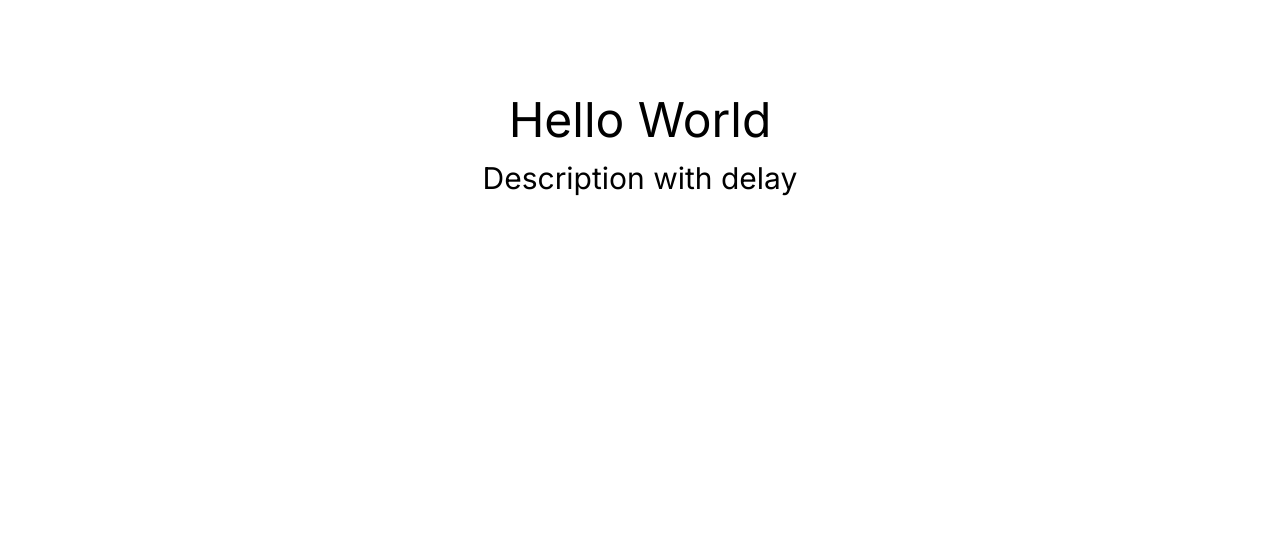
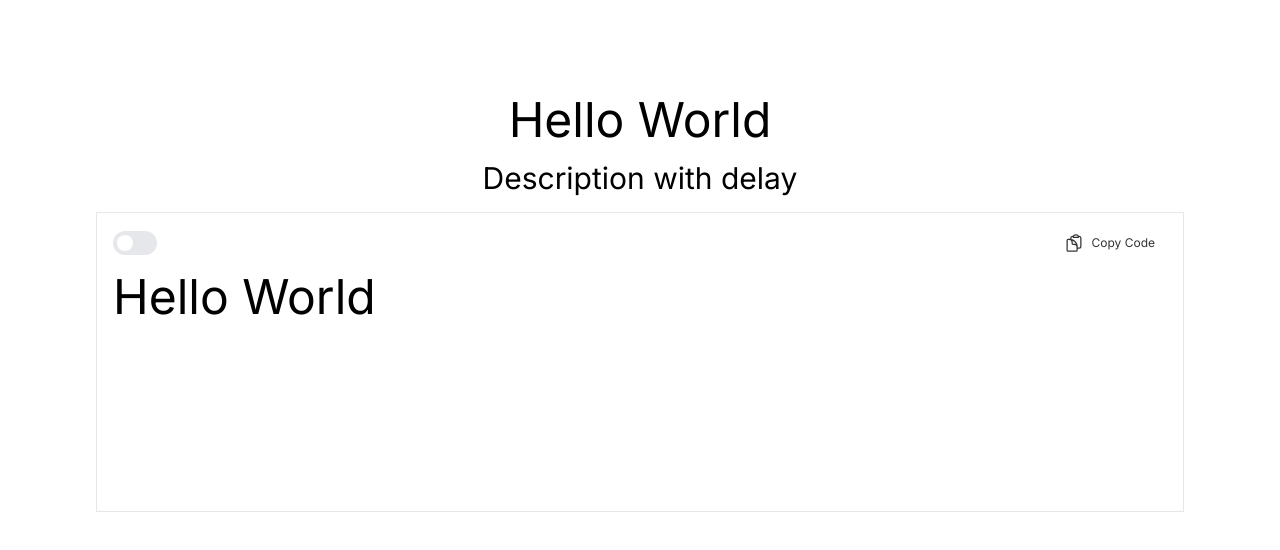
Before and after one commit to EMurrell/Motion-Repo, a Next.js app: page / in a window 1280 px wide. Shown: the top 550 px of the page. Built offline with nearby package versions, Linux system fonts and the light colour scheme.

Commit message:
add toggle component

```diff
--- /dev/null
+++ b/app/code-strings/fadeIn.ts
@@ -0,0 +1,44 @@
+export const fadeInCode = `
+"use client";
+import { motion, useReducedMotion } from "framer-motion";
+import { ReactNode } from "react";
+
+interface FadeInProps {
+  children: ReactNode;
+  duration?: number;
+  delay?: number;
+  className?: string;
+  up?: boolean;
+  amount?: "all" | "some" | number;
+  once?: boolean;
+}
+
+export default function FadeIn({
+  children,
+  duration = 0.4,
+  delay = 0,
+  className = "",
+  up = false,
+  amount = "all",
+  once = true,
+}: FadeInProps) {
+  const shouldReduceMotion = useReducedMotion();
+  const initial = shouldReduceMotion
+    ? { opacity: 0 }
+    : { y: up ? 30 : 0, opacity: 0 };
+
+  const animate = shouldReduceMotion ? { opacity: 1 } : { y: 0, opacity: 1 };
+
+  return (
+    <motion.div
+      className={className}
+      initial={initial}
+      whileInView={animate}
+      transition={{ duration, delay, type: "tween" }}
+      viewport={{ once, amount }}
+    >
+      {children}
+    </motion.div>
+  );
+}
+`;
--- /dev/null
+++ b/app/components/Toggle.tsx
@@ -0,0 +1,70 @@
+"use client";
+
+import { useState, ComponentType, ReactNode } from "react";
+import { Prism as SyntaxHighlighter } from "react-syntax-highlighter";
+import { coy as style } from "react-syntax-highlighter/dist/esm/styles/prism";
+import { CopyToClipboard } from "react-copy-to-clipboard";
+import { Switch } from "@headlessui/react";
+import {
+  EyeIcon,
+  CodeBracketIcon,
+  ClipboardDocumentIcon,
+  ClipboardDocumentCheckIcon,
+} from "@heroicons/react/24/outline";
+
+interface ToggleProps {
+  animationComponent: ComponentType<{ children: ReactNode }>;
+  code: string;
+}
+
+function classNames(...classes: string[]) {
+  return classes.filter(Boolean).join(" ");
+}
+
+export default function Toggle({
+  animationComponent: AnimationComponent,
+  code,
+}: ToggleProps) {
+  const [showCode, setShowCode] = useState(false);
+  const [copied, setCopied] = useState(false);
+
+  const handleCopy = () => {
+    setCopied(true);
+    setTimeout(() => setCopied(false), 2000); // Reset the icon after 2 seconds
+  };
+
+  return (
+    <div className="border p-4 my-4 w-full min-h-[300px]">
+      <div className="flex justify-between items-center mb-4">
+        <div className="flex items-center">
+          <Switch
+            checked={showCode}
+            onChange={setShowCode}
+            className="group inline-flex h-6 w-11 items-center rounded-full bg-gray-200 data-[checked]:bg-blue-600 data-[disabled]:cursor-not-allowed data-[disabled]:opacity-50">
+            <span className="size-4 translate-x-1 rounded-full bg-white transition group-data-[checked]:translate-x-6" />
+          </Switch>
+        </div>
+        <CopyToClipboard text={code} onCopy={handleCopy}>
+          <button className=" text-black/80 px-3 py-1 rounded flex items-center ml-4 text-xs">
+            {copied ? (
+              <ClipboardDocumentCheckIcon className="h-5 w-5 mr-2" />
+            ) : (
+              <ClipboardDocumentIcon className="h-5 w-5 mr-2" />
+            )}
+            {copied ? "Copied!" : "Copy Code"}
+          </button>
+        </CopyToClipboard>
+      </div>
+      <AnimationComponent>
+        <div className="text-3xl sm:text-4xl lg:text-5xl">Hello World</div>
+      </AnimationComponent>
+      {showCode && (
+        <div className="mt-4">
+          <SyntaxHighlighter language="jsx" style={style} className="rounded">
+            {code}
+          </SyntaxHighlighter>
+        </div>
+      )}
+    </div>
+  );
+}
--- a/app/page.tsx
+++ b/app/page.tsx
@@ -1,6 +1,6 @@
-import Image from "next/image";
-import TextUnderline from "./animations/TextUnderline";
 import FadeIn from "./animations/FadeIn";
+import Toggle from "./components/Toggle";
+import { fadeInCode } from "./code-strings/fadeIn";
 
 export default function Home() {
   return (
@@ -11,10 +11,7 @@ export default function Home() {
       <FadeIn delay={0.4} className="text-xl sm:text-2xl lg:text-3xl mt-4">
         Description with delay
       </FadeIn>
-      {/* <TextUnderline
-        text="Hover me to animate"
-        className="text-4xl sm:text-6xl"
-      /> */}
+      <Toggle animationComponent={FadeIn} code={fadeInCode} />
     </main>
   );
 }
```
Also changed, not shown: package.json (+7 -1 lines), 1 other file (tests, documents, lock files or other folders).
